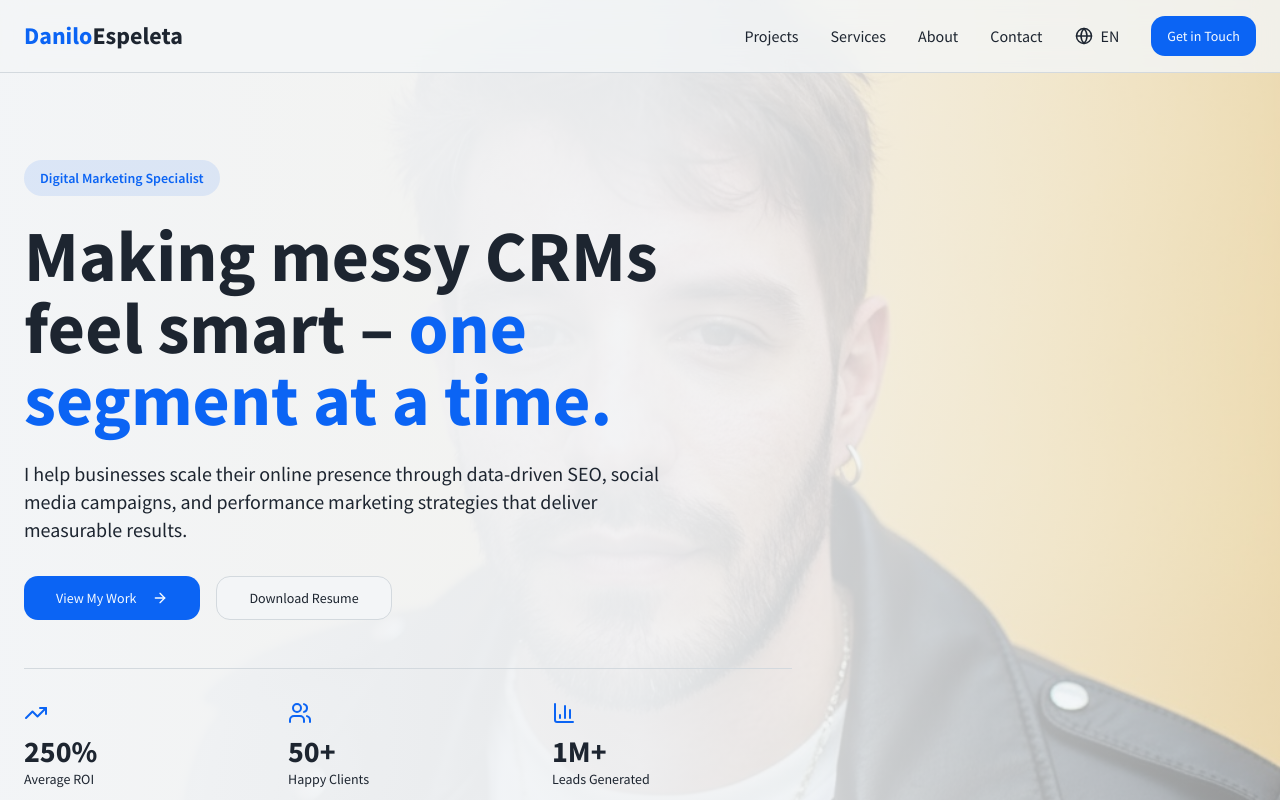
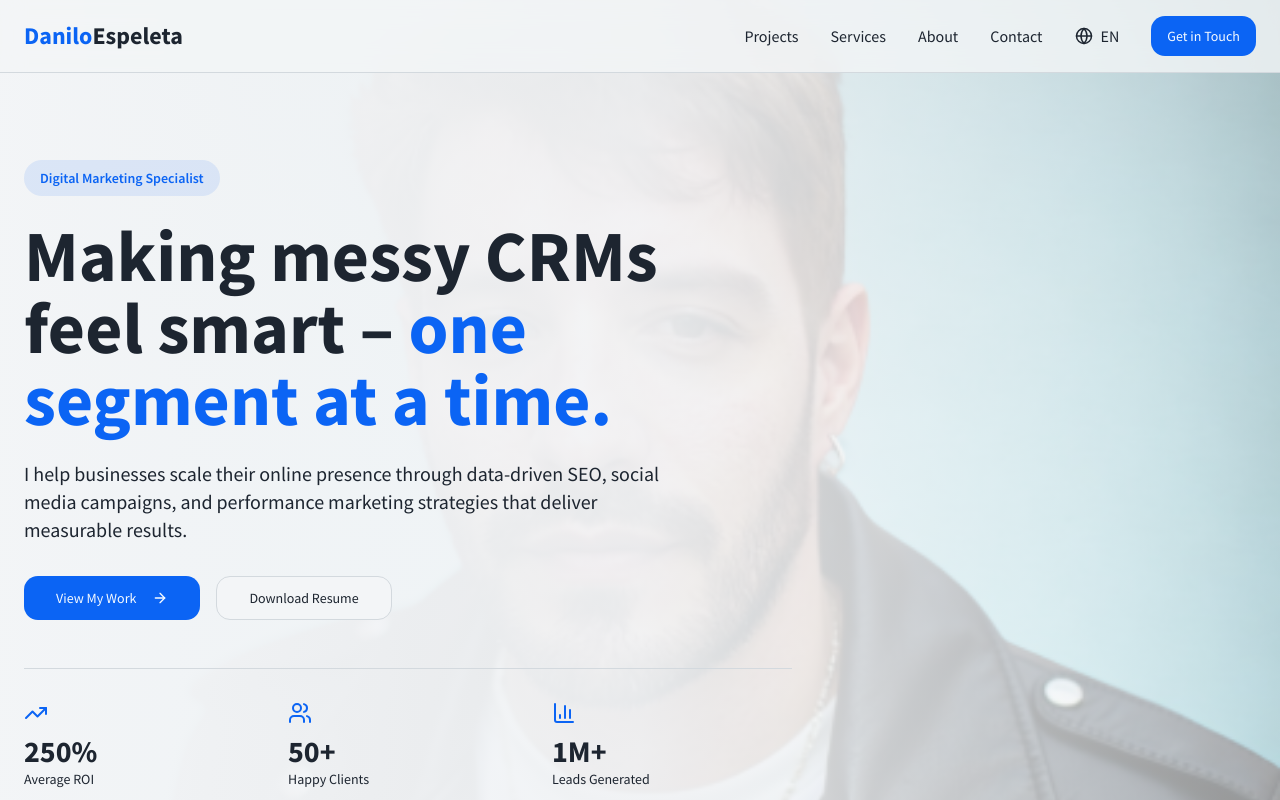
Before and after one commit to daniloespeleta/daniloespeleta, a React (Vite) app: page /home in a window 1280 px wide. Shown: the top 800 px of the page. Built offline with nearby package versions, Linux system fonts and the light colour scheme; the HTML template or start-up script is replaced by a standard one; a web font is replaced by a local one.

Commit message:
Visual edit in Lovable
Edited UI in Lovable

```diff
--- a/src/components/Hero.tsx
+++ b/src/components/Hero.tsx
@@ -22,7 +22,7 @@ const Hero = () => {
   return <section className="relative min-h-screen flex items-center pt-20">
       {/* Background Image */}
       <div className="absolute inset-0 z-0">
-        <img alt="Digital marketing analytics visualization" className="w-full h-full object-cover" src="/lovable-uploads/5ee4e5ba-d893-4063-81d3-b19113c5c7f3.jpg" />
+        <img alt="Digital marketing analytics visualization" className="w-full h-full object-cover" src="/lovable-uploads/ca8e750d-3087-4fe5-99f3-d4671abfb1ee.png" />
         <div className="absolute inset-0 bg-gradient-to-r from-background via-background/95 to-background/60" />
       </div>
 
```
Also changed, not shown: public/lovable-uploads/ca8e750d-3087-4fe5-99f3-d4671abfb1ee.png (added).
